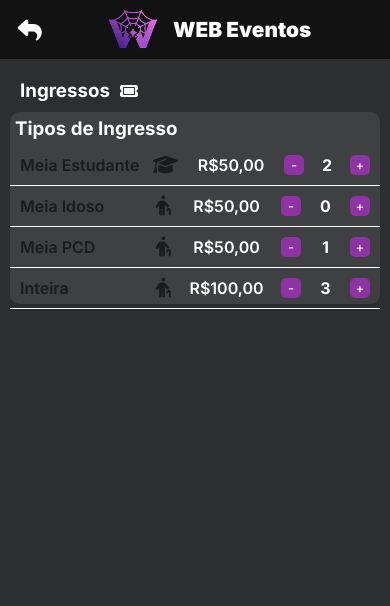
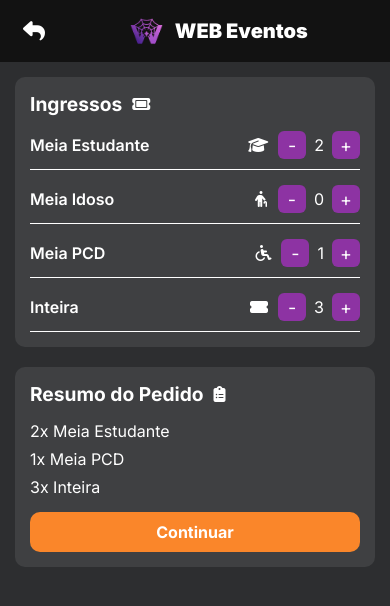
Before and after one commit to Bre01cc/Gestao_de_eventos, a plain HTML site: page Front-End/pages/ingressos/index.html in a window 390 px wide. Drawn offline with Linux system fonts and the light colour scheme.

Commit message:
Responsividade das telas

```diff
--- a/Front-End/pages/ingressos/index.html
+++ b/Front-End/pages/ingressos/index.html
@@ -5,7 +5,7 @@
     <meta charset="UTF-8">
     <meta name="viewport" content="width=device-width, initial-scale=1.0">
     <link
-        href="https://fonts.googleapis.com/css2?family=Inter:ital,opsz,wght@0,14..32,100..900;1,14..32,100..900&display=swap"
+        href="https://fonts.googleapis.com/css2?family=Inter:wght@300;400;600;700;900&display=swap"
         rel="stylesheet">
     <link rel="stylesheet" href="https://cdnjs.cloudflare.com/ajax/libs/font-awesome/6.5.0/css/all.min.css">
     <link rel="stylesheet" href="style.css">
@@ -13,58 +13,97 @@
 </head>
 
 <body>
-    <header>
-        <div class="back">
+
+    <header class="header">
+        <button class="back">
             <i class="fa-solid fa-reply"></i>
-        </div>
+        </button>
 
         <div class="header-content">
-            <img src="/Front-End/img/Logo-Transparente.png" alt="">
+            <img src="/Front-End/img/Logo-Transparente.png" alt="Logo WEB Eventos">
             <p>WEB Eventos</p>
         </div>
     </header>
 
-    <main>
-        <div class="adc-ingresso">
-            <div class="ingressos">
-                <h3>Ingressos</h3> <i class="fa-solid fa-ticket"></i>
+    <main class="container">
+
+        <!-- BLOCO DE INGRESSOS -->
+        <section class="card">
+            <div class="card-title">
+                <h3>Ingressos</h3>
+                <i class="fa-solid fa-ticket"></i>
             </div>
-            <div class="tipo-ingresso">
-                <h3>Tipos de Ingresso</h3>
-                <div class="line-ticket">
-                    <p class="nome-ingresso">Meia Estudante</p>
+
+            <div class="ticket-list">
+
+                <div class="ticket-row">
+                    <span class="ticket-name">Meia Estudante</span>
                     <i class="fa-solid fa-graduation-cap"></i>
-                    <p class="valor">R$50,00</p>
-                    <button class="remover">-</button>
-                    <p class="quantidade">2</p>
-                    <button class="adicionar">+</button>
+                    <span class="ticket-price">R$ 50,00</span>
+
+                    <div class="qty-box">
+                        <button class="btn-rem">-</button>
+                        <span class="qty">2</span>
+                        <button class="btn-add">+</button>
+                    </div>
                 </div>
-                <div class="line-ticket">
-                    <p class="nome-ingresso">Meia Idoso</p>
+
+                <div class="ticket-row">
+                    <span class="ticket-name">Meia Idoso</span>
                     <i class="fa-solid fa-person-cane"></i>
-                    <p class="valor">R$50,00</p>
-                    <button class="remover">-</button>
-                    <p class="quantidade">0</p>
-                    <button class="adicionar">+</button>
+                    <span class="ticket-price">R$ 50,00</span>
+
+                    <div class="qty-box">
+                        <button class="btn-rem">-</button>
+                        <span class="qty">0</span>
+                        <button class="btn-add">+</button>
+                    </div>
                 </div>
-                <div class="line-ticket">
-                    <p class="nome-ingresso">Meia PCD</p>
-                    <i class="fa-solid fa-person-cane"></i>
-                    <p class="valor">R$50,00</p>
-                    <button class="remover">-</button>
-                    <p class="quantidade">1</p>
-                    <button class="adicionar">+</button>
+
+                <div class="ticket-row">
+                    <span class="ticket-name">Meia PCD</span>
+                    <i class="fa-solid fa-wheelchair"></i>
+                    <span class="ticket-price">R$ 50,00</span>
+
+                    <div class="qty-box">
+                        <button class="btn-rem">-</button>
+                        <span class="qty">1</span>
+                        <button class="btn-add">+</button>
+                    </div>
                 </div>
-                <div class="line-ticket">
-                    <p class="nome-ingresso">Inteira</p>
-                    <i class="fa-solid fa-person-cane"></i>
-                    <p class="valor">R$100,00</p>
-                    <button class="remover">-</button>
-                    <p class="quantidade">3</p>
-                    <button class="adicionar">+</button>
+
+                <div class="ticket-row">
+                    <span class="ticket-name">Inteira</span>
+                    <i class="fa-solid fa-ticket-simple"></i>
+                    <span class="ticket-price">R$ 100,00</span>
+
+                    <div class="qty-box">
+                        <button class="btn-rem">-</button>
+                        <span class="qty">3</span>
+                        <button class="btn-add">+</button>
+                    </div>
                 </div>
+
             </div>
-        </div>
+        </section>
+
+        <!-- RESUMO -->
+        <section class="card">
+            <div class="card-title">
+                <h3>Resumo do Pedido</h3>
+                <i class="fa-solid fa-clipboard-list"></i>
+            </div>
+
+            <div class="resumo-list">
+                <p>2x Meia Estudante</p>
+                <p>1x Meia PCD</p>
+                <p>3x Inteira</p>
+            </div>
+
+            <button class="continuar">Continuar</button>
+        </section>
+
     </main>
-    <footer></footer>
+
 </body>
+</html>
--- a/Front-End/pages/ingressos/style.css
+++ b/Front-End/pages/ingressos/style.css
@@ -5,49 +5,40 @@
     font-family: "Inter", sans-serif;
 }
 
-body {
-    display: flex;
-    flex-direction: column;
-    background-color: #2D2E30;
-    height: 100vh;
-    width: 100vw;
-    justify-content: space-between;
+:root {
+    --back-color-clear: #3F4042;
+    --back-color: #2D2E30;
+    --back-color-dark: #121212;
+    --primary-color: #8D33A3;
+    --secondary-color: #FA862A;
+    --white-color: #ffffff;
 }
 
-main {
-    display: flex;
-    flex-direction: column;
-    align-items: center;
-    flex-grow: 1;
-    padding: 10px;
+body {
+    background-color: var(--back-color);
+    color: var(--white-color);
 }
 
 /* HEADER */
-
-header {
+.header {
     display: flex;
-    flex-direction: row;
-    height: 7%;
-    background-color: #121212;
+    align-items: center;
+    padding: 10px 15px;
+    background-color: var(--back-color-dark);
+    gap: 10px;
 }
 
 .back {
-display: flex;
-    align-items: center;
-    justify-content: center;
-    margin-right: 20px;
-    width: 20%;
-    border-radius: 50%;
+    background: none;
+    border: none;
+    color: var(--white-color);
+    font-size: 22px;
     cursor: pointer;
-}
-
-.back i {
-    color: white;
-    font-size: 150%;
+    padding: 8px;
     transition: 0.5s;
 }
 
-.back i:hover {
+.back:hover {
     transform: scale(1.1);
 }
 
@@ -55,103 +46,144 @@ display: flex;
     display: flex;
     align-items: center;
     justify-content: center;
-    width: 100%;
-    padding-right: 50px;
+    gap: 12px;
+    margin: 0 auto;
+}
+
+.header-content p {
+    font-weight: 800;
+    font-size: 20px;
+}
+
+.header-content img {
+    height: 35px;
+}
+
+/* CONTAINER PRINCIPAL */
+.container {
+    display: grid;
+    gap: 20px;
+    padding: 15px;
+}
+
+/* CARDS */
+.card {
+    background-color: var(--back-color-clear);
+    padding: 15px;
+    border-radius: 10px;
+    display: flex;
+    flex-direction: column;
     gap: 15px;
 }
 
-header img {
-    height: 90%;
-    width: auto;
+.card-title {
+    display: flex;
+    align-items: center;
+    gap: 10px;
 }
 
-header p {
-    font-size: 1.3rem;
-    font-weight: 900;
-    color: #ffff;
+.card-title h3 {
+    font-size: 1.2rem;
 }
 
-.ingressos {
+/* LISTA DE INGRESSOS */
+.ticket-list {
     display: flex;
-    flex-direction: row;
+    flex-direction: column;
+    gap: 15px;
+}
+
+.ticket-row {
+    display: grid;
+    grid-template-columns: 1fr auto auto auto;
     align-items: center;
     gap: 10px;
-    color: white;
-    padding: 10px;
+    padding-bottom: 10px;
+    border-bottom: 1px solid var(--white-color);
 }
 
-.adc-ingresso {
-    width: 100%;
-}
-
-.tipo-ingresso{
-    display: flex;
-    flex-direction: column;
-    width: 500;
-    height: 80%;
-    background-color: #3F4042;
-    justify-content: space-between;
-    border-radius: 10px;
-}
-
-.tipo-ingresso h3 {
-    color: white;
-    margin: 5px;
-}
-
-.line-ticket {
-    display: flex;
-    align-items: center;
-    justify-content: space-between;
-    gap: 10px;
-    padding: 10px 10px;
-    border-bottom: 1px solid #ffffff;
-}
-
-.line-ticket p {
-    margin: 0;
-}
-
-.nome-ingresso {
-    width: 120px;
+.ticket-name {
     font-weight: 600;
 }
 
-.line-ticket i {
-    font-size: 20px;
-    color: #1A1B1C;
+.ticket-price {
+    font-weight: 700;
 }
 
-.nome-ingresso {
-    color: #1A1B1C;
+/* BOTÕES DE QUANTIDADE */
+.qty-box {
+    display: flex;
+    align-items: center;
+    gap: 8px;
 }
 
-.valor {
-    width: 80px;
-    text-align: center;
-    font-weight: 600;
-    color: #ffffff;
-}
-
-.quantidade {
-    width: 20px;
-    text-align: center;
-    font-weight: bold;
-    color: #ffffff;
-}
-
-.adicionar,
-.remover {
-    width: 20px;
-    height: 20px;
-    border-radius: 5px;
+.btn-add,
+.btn-rem {
+    width: 28px;
+    height: 28px;
     border: none;
-    background-color: #8D33A3;
-    color: white;
+    border-radius: 6px;
+    background-color: var(--primary-color);
+    color: var(--white-color);
+    font-size: 18px;
     cursor: pointer;
 }
 
-.adicionar:hover,
-.remover:hover {
+.btn-add:hover,
+.btn-rem:hover {
     background-color: #4a1e55;
 }
+
+/* RESUMO */
+.resumo-list {
+    display: flex;
+    flex-direction: column;
+    gap: 8px;
+}
+
+/* BOTÃO CONTINUAR */
+.continuar {
+    padding: 10px;
+    background-color: var(--secondary-color);
+    border: none;
+    border-radius: 10px;
+    color: var(--white-color);
+    font-size: 1rem;
+    font-weight: 700;
+    cursor: pointer;
+    transition: 0.5s;
+    margin-top: auto;
+}
+
+.continuar:hover {
+    transform: scale(1.030);
+}
+
+
+
+/* CELULAR */
+@media (max-width: 600px) {
+    .ticket-row {
+        grid-template-columns: 1fr auto auto;
+    }
+
+    .ticket-price {
+        display: none;
+    }
+}
+
+/* TABLET */
+@media (min-width: 600px) and (max-width: 900px) {
+    .container {
+        grid-template-columns: 1fr 1fr;
+    }
+}
+
+/* DESKTOP */
+@media (min-width: 900px) {
+    .container {
+        grid-template-columns: 1fr 1fr;
+        max-width: 1200px;
+        margin: auto;
+    }
+}
```
